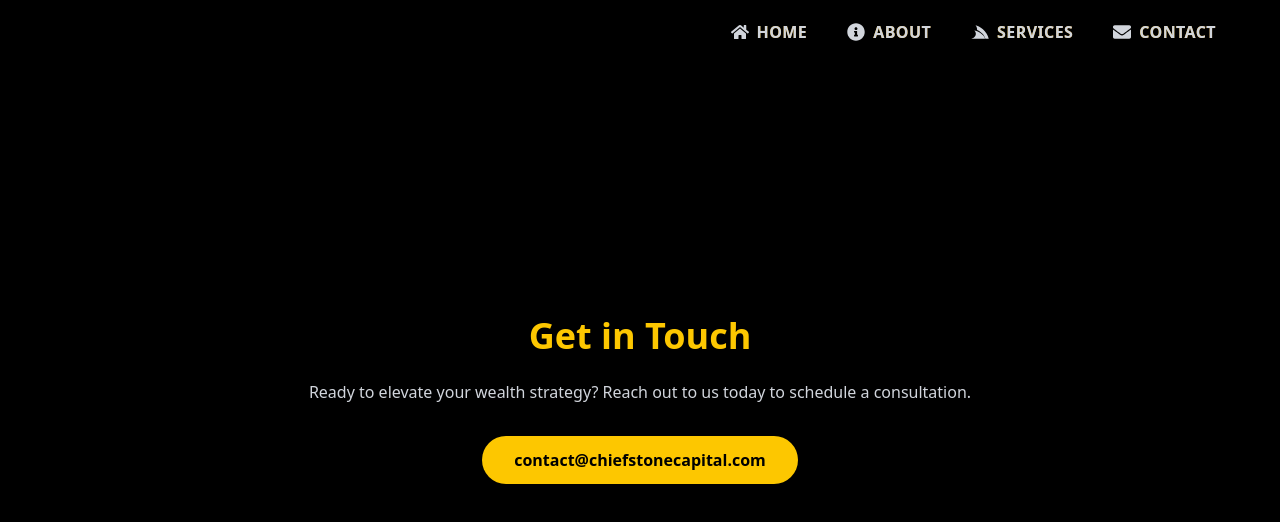
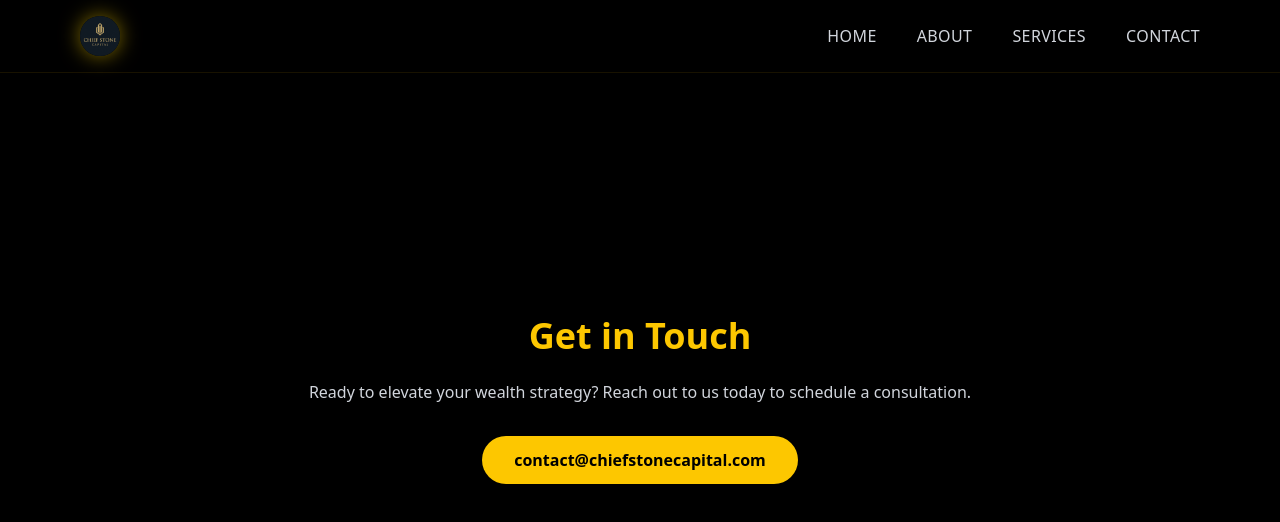
Before and after one commit to phoebezoe221b/chief-stone-capital, a React (Vite) app: page /contact in a window 1280 px wide. Shown: the top 522 px of the page. Built offline with nearby package versions, Linux system fonts and the light colour scheme.

Commit message:
Updated navbar with sidebar and blur effect

```diff
--- a/src/components/Navbar.jsx
+++ b/src/components/Navbar.jsx
@@ -1,29 +1,90 @@
+import { useState } from "react";
 import { Link } from "react-router-dom";
-import { FaHome, FaInfoCircle, FaServicestack, FaEnvelope } from "react-icons/fa";
+import { motion, AnimatePresence } from "framer-motion";
+import { Menu, X } from "lucide-react";
+import logo from "../assets/logo.jpg";
 
 export default function Navbar() {
-  const menu = [
-    { name: "HOME", path: "/", icon: <FaHome /> },
-    { name: "ABOUT", path: "/about", icon: <FaInfoCircle /> },
-    { name: "SERVICES", path: "/services", icon: <FaServicestack /> },
-    { name: "CONTACT", path: "/contact", icon: <FaEnvelope /> },
-  ];
+  const [isOpen, setIsOpen] = useState(false);
 
   return (
-    <nav className="fixed top-0 left-0 w-full bg-black/80 backdrop-blur-md text-white flex justify-end items-center px-16 py-5 z-50">
-      <ul className="flex space-x-10">
-        {menu.map((item) => (
-          <li key={item.name}>
-            <Link
-              to={item.path}
-              className="flex items-center space-x-2 text-gray-300 hover:text-transparent bg-clip-text bg-gradient-to-r from-yellow-400 to-yellow-600 transition-all duration-500 font-semibold uppercase tracking-wide"
+    <nav className="fixed top-0 left-0 w-full z-50 bg-black/70 backdrop-blur-md border-b border-yellow-500/10">
+      <div className="flex items-center justify-between px-6 md:px-20 py-4">
+        {/* Logo only */}
+        <img
+          src={logo}
+          alt="Chief Stone Capital Logo"
+          className="w-10 h-10 rounded-full shadow-[0_0_20px_rgba(255,215,0,0.5)]"
+        />
+
+        {/* Desktop Menu */}
+        <ul className="hidden md:flex gap-10 text-gray-300 font-medium uppercase tracking-wide">
+          <li><Link to="/" className="hover:text-yellow-400 transition">Home</Link></li>
+          <li><Link to="/about" className="hover:text-yellow-400 transition">About</Link></li>
+          <li><Link to="/services" className="hover:text-yellow-400 transition">Services</Link></li>
+          <li><Link to="/contact" className="hover:text-yellow-400 transition">Contact</Link></li>
+        </ul>
+
+        {/* Mobile Menu Button */}
+        <button
+          onClick={() => setIsOpen(true)}
+          className="md:hidden text-yellow-400 focus:outline-none"
+        >
+          <Menu size={28} />
+        </button>
+      </div>
+
+      {/* Mobile Sidebar */}
+      <AnimatePresence>
+        {isOpen && (
+          <>
+            {/* Dimmed & Blurred Background */}
+            <motion.div
+              initial={{ opacity: 0 }}
+              animate={{ opacity: 0.7 }}
+              exit={{ opacity: 0 }}
+              transition={{ duration: 0.3 }}
+              className="fixed inset-0 bg-black/70 backdrop-blur-md z-40"
+              onClick={() => setIsOpen(false)}
+            />
+
+            {/* Sidebar Panel */}
+            <motion.div
+              initial={{ x: "100%" }}
+              animate={{ x: 0 }}
+              exit={{ x: "100%" }}
+              transition={{ type: "spring", stiffness: 70, damping: 20 }}
+              className="fixed top-0 right-0 h-screen w-3/4 sm:w-1/2 bg-gradient-to-b from-black via-neutral-900 to-black border-l border-yellow-500/30 flex flex-col justify-center items-center gap-8 z-50 text-gray-200 text-lg font-medium shadow-[0_0_30px_rgba(255,215,0,0.3)]"
             >
-              <span className="text-lg">{item.icon}</span>
-              <span>{item.name}</span>
-            </Link>
-          </li>
-        ))}
-      </ul>
+              {/* Close Button */}
+              <button
+                onClick={() => setIsOpen(false)}
+                className="absolute top-5 right-5 text-yellow-400 hover:text-yellow-300 transition"
+              >
+                <X size={28} />
+              </button>
+
+              {/* Navigation Links */}
+              {["Home", "About", "Services", "Contact"].map((text, i) => (
+                <motion.div
+                  key={text}
+                  initial={{ opacity: 0, y: 20 }}
+                  animate={{ opacity: 1, y: 0 }}
+                  transition={{ delay: 0.1 * i }}
+                >
+                  <Link
+                    to={text === "Home" ? "/" : `/${text.toLowerCase()}`}
+                    onClick={() => setIsOpen(false)}
+                    className="hover:text-yellow-400 transition-all duration-300"
+                  >
+                    {text}
+                  </Link>
+                </motion.div>
+              ))}
+            </motion.div>
+          </>
+        )}
+      </AnimatePresence>
     </nav>
   );
 }
```
Also changed, not shown: index.html (line endings or trailing spaces), src/App.jsx (line endings or trailing spaces), src/index.css (line endings or trailing spaces), src/pages/About.jsx (line endings or trailing spaces), src/pages/Contact.jsx (line endings or trailing spaces), src/pages/Home.jsx (line endings or trailing spaces), src/pages/Services.jsx (line endings or trailing spaces).
